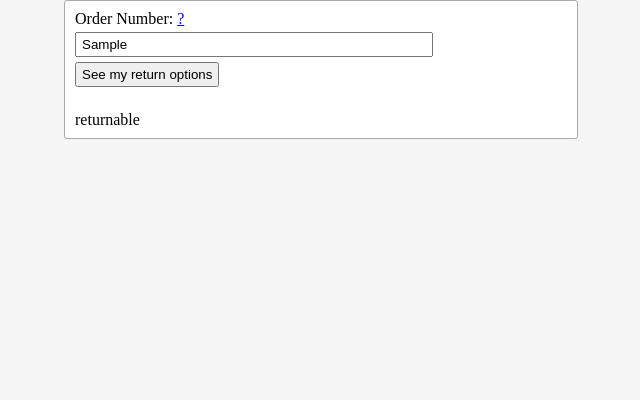
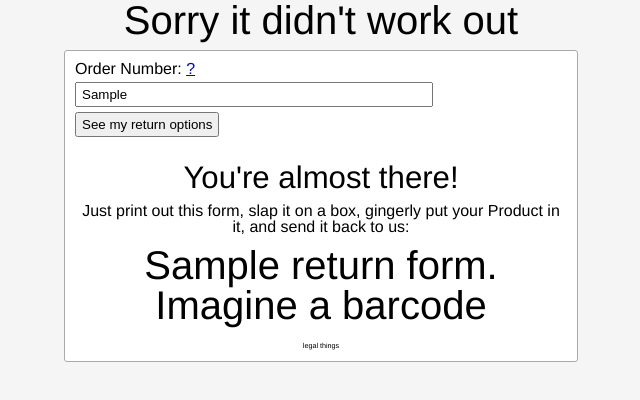
Before and after one commit to hoorayimhelping/product-return, a plain HTML site: page index.html in a window 1280 px wide. Both pictures are taken after typing "Sample" into the empty fields and a click on the input "See my return options". Shown: the whole page, without its empty margins (319-959 px from the left). Drawn offline with Linux system fonts and the light colour scheme.

Commit message:
updated readme, renamed return_form to order to better represent model

```diff
--- a/index.html
+++ b/index.html
@@ -6,6 +6,7 @@
     <title>Product Return Form</title>
 </head>
 <body>
+    <h1>Sorry it didn't work out</h1>
     <div id="container" class="main-content">
         <form class="order-number-form">
             <label for="">Order Number:</label>
@@ -21,18 +22,26 @@
     </div>
 
     <script type="text/javascript" src="jquery.js"></script>
-    <script type="text/javascript" src="return_form.js"></script>
+    <script type="text/javascript" src="order.js"></script>
     <script type="text/javascript">
-        var return_form = new ReturnForm();
+        var renderReturnOptions = function(options) {
+            // assume the order is in a state that allows it to be returned
+            // todo: when it's not returnable explain and give a short explanation why and a way to contact us with questions
 
-        var renderReturnOptions = function(options) {
-            console.log(options);
-            // assume the order is in a state that allows it to be returned
-            // todo: when it's not returnable explain and give a short explanation why
-            // todo: determine a better solution for writing to the dom (e.g. templating library, react)
-            $('.order-options').text(options.return_status).addClass('show');
+            if (options.return_status === order.order_state.returnable) {
+                var html_in_js = '';
+
+                // todo: determine a better solution for writing to the dom (e.g. templating library, react)
+                html_in_js
+                    += "<h2>You're almost there!</h2>"
+                    + "<p>Just print out this form, slap it on a box, gingerly put your Product in it, and send it back to us:</p>"
+                    + "<h1>" + options.order_number + " return form. Imagine a barcode</h1>"
+                    + "<p><small>legal things</small></p>";
+                $('.order-options').html(html_in_js).addClass('show');
+            }
         };
 
+        var order = new Order();
     	$(document).ready(function() {
             $('.help-link').on('click', function(event) {
                 event.preventDefault();
@@ -48,7 +57,7 @@
                     return;
                 }
 
-                return_form.getReturnOptions(order_number).done(renderReturnOptions);
+                order.getReturnOptions(order_number).done(renderReturnOptions);
             });
     	});
     </script>
--- a/main.css
+++ b/main.css
@@ -21,6 +21,7 @@ time, mark, audio, video {
     border: 0;
     font-size: 100%;
     font: inherit;
+    font-family: helvetica;
     vertical-align: baseline;
 }
 /* HTML5 display-role reset for older browsers */
@@ -54,6 +55,19 @@ body {
     background-color: whitesmoke;
 }
 
+h1 {
+    display: block;
+    font-size: 2.5em;
+    margin-bottom: 10px;
+    text-align: center;
+}
+
+h2 {
+    display: block;
+    font-size: 1.95em;
+    margin-bottom: 10px;
+}
+
 .main-content {
     background-color: white;
     border: 1px #AAA solid;
@@ -83,11 +97,20 @@ form input[type="text"] {
 
 .order-options {
     opacity: 0;
+    text-align: center;
 
-    transition: opacity 0.7s ease-in-out;
+    transition: opacity 0.35s ease-in-out;
 }
 
 .order-options.show {
     opacity: 1.0;
     padding: 10px;
 }
+
+.order-options h1 {
+    margin: 10px 0;
+}
+
+small {
+    font-size: 0.45em;
+}
--- a/return_form.js
+++ b/order.js
@@ -1,4 +1,4 @@
-// assume this is a well defined object that handles ajax requests for javascript objects
+// assume proxy is a well defined object that handles ajax requests for javascript objects that is injected into this object
 var proxy = {
     get: function(data) {
         // someFunctionThatUses(data);
@@ -12,19 +12,21 @@ var proxy = {
 
     handleError: function(error) {
         // log the error
-        // make a friendly error messages
+        // make a friendly error message
     }
 }
 
-var ReturnForm = function() {
-    console.log('hello, form');
+var Order = function() {
+    this.order_state = {
+        returnable: 'returnable'
+    };
 };
 
-ReturnForm.prototype = {
+Order.prototype = {
     getReturnOptions: function(order_number) {
         // assume a good result from the server every time.
         // in the interest of time and this being a js exercise, I've considered the server a black box, but assumed it has a restful api.
-        // I'm more than happy to talk about back-end architecture and design of the controller/model/data interaction if you'd like 8-)
+        // I'm more than happy to talk about back-end architecture and design of the controller/model/data interaction and it's interaction with the front end if you'd like 8-)
 
         return proxy.get({
             order_number: order_number,
```
Also changed, not shown: 1 other file.
